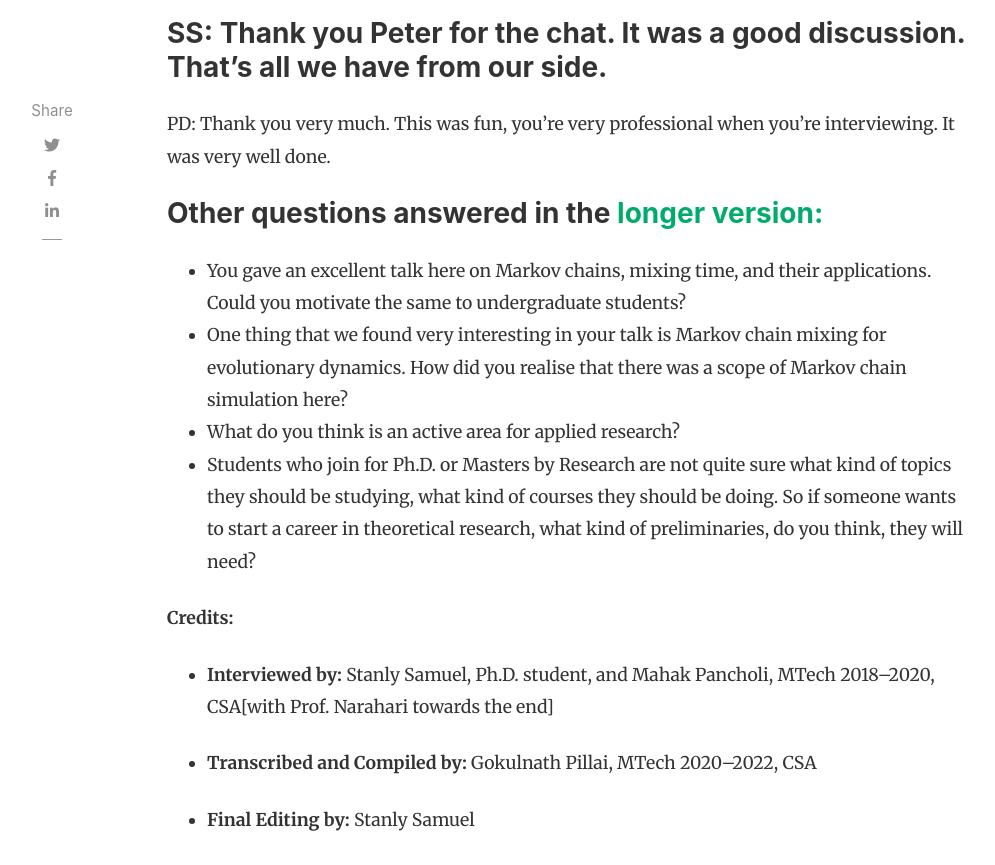
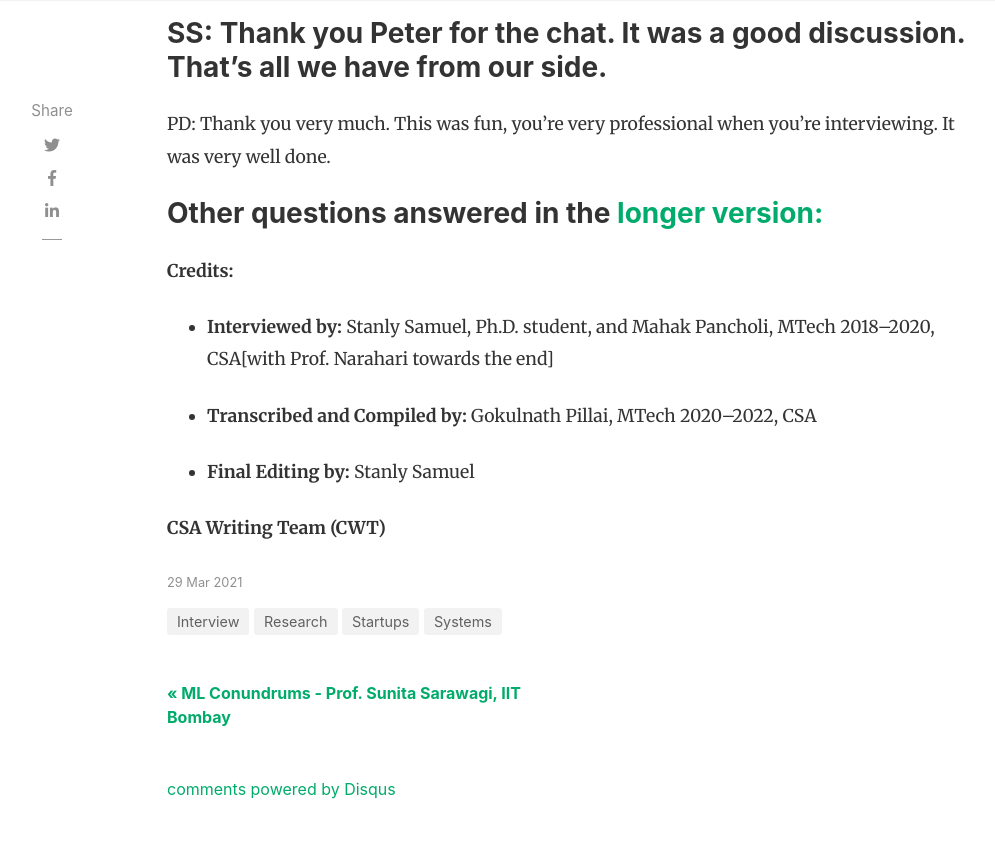
Before and after one commit to stanlysamuel/csa-writing-team, a Jekyll site: the page built from _posts/2021-03-29-peter-druschel.md, in a window 1280 px wide and 900 px high, scrolled down 12147 px, cut to the strip 0-865 px from the top of the window. Shown: the whole strip, without its empty margins (118-1113 px from the left). Built offline with Jekyll 4.4.1, drawn with Linux system fonts in a browser that asks for light colours; nearby versions of some CDN libraries; comment, search, counter and statistics services are not loaded.

Commit message:
Edited Peter Druschel

```diff
--- a/_posts/2021-03-29-peter-druschel.md
+++ b/_posts/2021-03-29-peter-druschel.md
@@ -106,12 +106,9 @@ Sometimes I get an email that says, "I want to do the following" and they have s
 
 PD: Thank you very much. This was fun, you're very professional when you're interviewing. It was very well done.
 
-### Other questions answered in the [longer version:](https://csaiisc.quora.com/Interview-with-Prof-Prasad-Tetali-Georgia-Institute-of-Technology-1)
+### Other questions answered in the [longer version:](https://qr.ae/pGInn5)
 
-* You gave an excellent talk here on Markov chains, mixing time, and their applications. Could you motivate the same to undergraduate students?
-* One thing that we found very interesting in your talk is Markov chain mixing for evolutionary dynamics. How did you realise that there was a scope of Markov chain simulation here?
-* What do you think is an active area for applied research?
-* Students who join for Ph.D. or Masters by Research are not quite sure what kind of topics they should be studying, what kind of courses they should be doing. So if someone wants to start a career in theoretical research, what kind of preliminaries, do you think, they will need?
+
 
 **Credits:**
 
```
